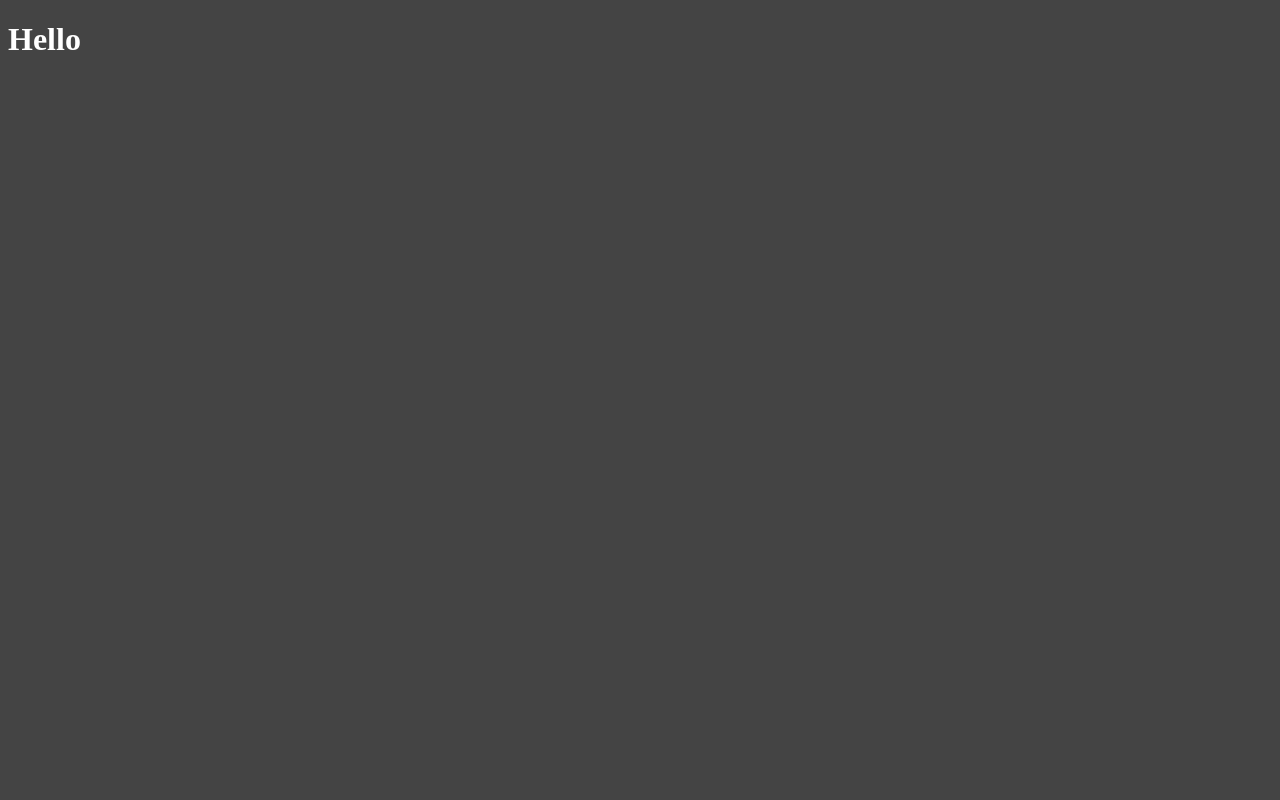
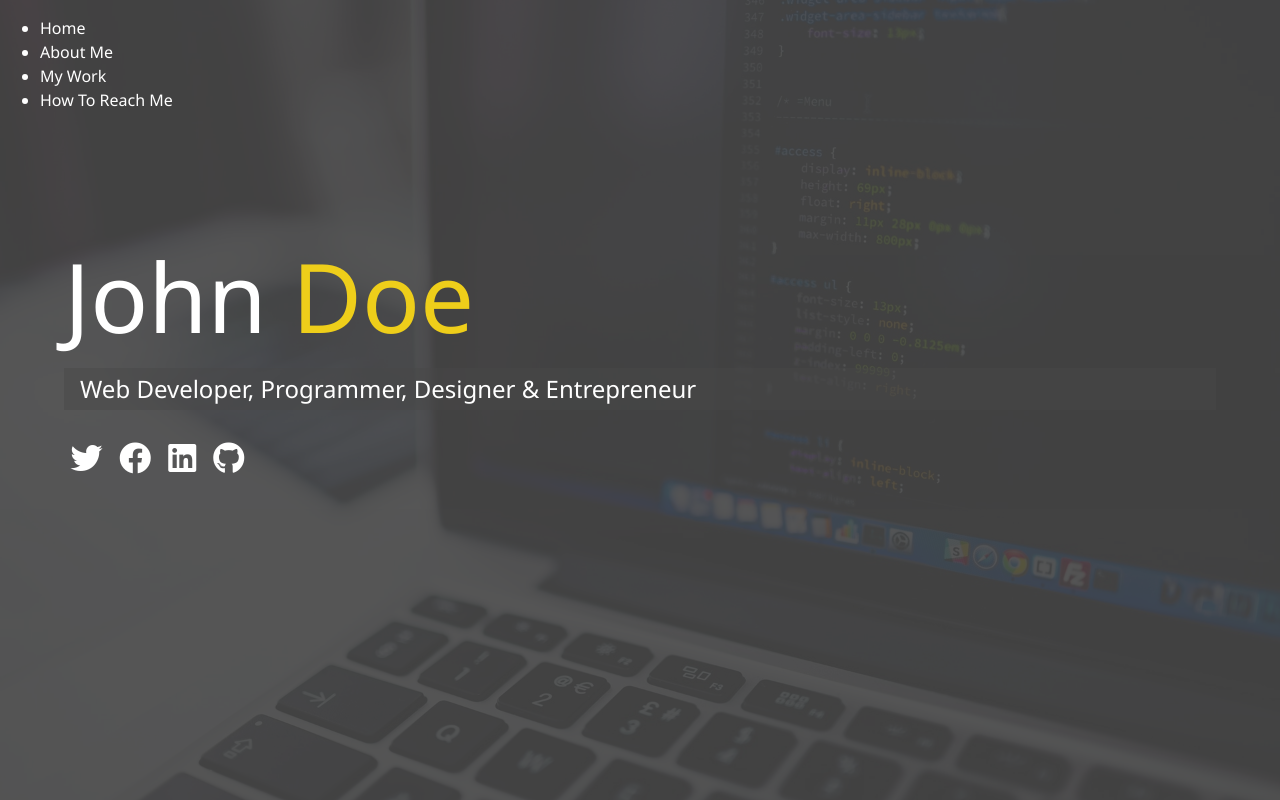
Before and after one commit to aruyamam/responsive-portfolio-website, a plain HTML site: page index.html in a window 1280 px wide. Drawn offline with Linux system fonts and the light colour scheme.

Commit message:
Homepage & Main Sass

```diff
--- a/css/main.css
+++ b/css/main.css
@@ -1,3 +1,66 @@
+* {
+  box-sizing: border-box; }
+
 body {
   background: #444;
-  color: white; }
+  color: white;
+  height: 100%;
+  margin: 0;
+  font-family: 'Segoe UI', Tahoma, Geneva, Verdana, sans-serif;
+  line-height: 1.5; }
+  body#bg-img {
+    background: url(../img/background.jpg);
+    background-attachment: fixed;
+    background-size: cover; }
+    body#bg-img::after {
+      content: '';
+      position: absolute;
+      top: 0;
+      right: 0;
+      width: 100%;
+      height: 100%;
+      z-index: -1;
+      background: rgba(68, 68, 68, 0.9); }
+
+h1,
+h2,
+h3 {
+  margin: 0;
+  font-weight: 400; }
+  h1.lg-heading,
+  h2.lg-heading,
+  h3.lg-heading {
+    font-size: 6rem; }
+  h1.sm-heading,
+  h2.sm-heading,
+  h3.sm-heading {
+    margin-bottom: 2rem;
+    padding: 0.2rem 1rem;
+    background: rgba(73, 73, 73, 0.5); }
+
+a {
+  color: #fff;
+  text-decoration: none; }
+
+header {
+  position: fixed;
+  z-index: 2;
+  width: 100%; }
+
+.text-secondary {
+  color: #eece1a; }
+
+main {
+  height: 100%;
+  padding: 4rem; }
+  main .icons {
+    margin-top: 1rem; }
+    main .icons a {
+      padding: 0.4rem; }
+      main .icons a:hover {
+        color: #eece1a;
+        transition: all 0.5s ease-out; }
+  main#home {
+    overflow: hidden; }
+    main#home h1 {
+      margin-top: 20vh; }
--- a/index.html
+++ b/index.html
@@ -5,9 +5,74 @@
       <meta name="viewport" content="width=device-width, initial-scale=1.0" />
       <meta http-equiv="X-UA-Compatible" content="ie=edge" />
       <title>Welcome To My Portfolio</title>
+      <link
+         rel="stylesheet"
+         href="https://use.fontawesome.com/releases/v5.8.2/css/all.css"
+         integrity="sha384-oS3vJWv+0UjzBfQzYUhtDYW+Pj2yciDJxpsK1OYPAYjqT085Qq/1cq5FLXAZQ7Ay"
+         crossorigin="anonymous"
+      />
       <link rel="stylesheet" href="css/main.css" />
    </head>
-   <body>
-      <h1>Hello</h1>
+   <body id="bg-img">
+      <header>
+         <div class="menu-btn">
+            <div class="btn-line"></div>
+            <div class="btn-line"></div>
+            <div class="btn-line"></div>
+         </div>
+
+         <nav class="menu">
+            <div class="menu-branding">
+               <div class="portrait"></div>
+            </div>
+            <ul class="menu-nav">
+               <li class="nav-item">
+                  <a href="/" class="nav-link">
+                     Home
+                  </a>
+               </li>
+               <li class="nav-item">
+                  <a href="/about.html" class="nav-link">
+                     About Me
+                  </a>
+               </li>
+               <li class="nav-item">
+                  <a href="/work.html" class="nav-link">
+                     My Work
+                  </a>
+               </li>
+               <li class="nav-item">
+                  <a href="/contact.html" class="nav-link">
+                     How To Reach Me
+                  </a>
+               </li>
+            </ul>
+         </nav>
+      </header>
+
+      <main id="home">
+         <h1 class="lg-heading">
+            John <span class="text-secondary">Doe</span>
+         </h1>
+         <h2 class="sm-heading">
+            Web Developer, Programmer, Designer & Entrepreneur
+         </h2>
+         <div class="icons">
+            <a href="#1">
+               <i class="fab fa-twitter fa-2x"></i>
+            </a>
+            <a href="#1">
+               <i class="fab fa-facebook fa-2x"></i>
+            </a>
+            <a href="#1">
+               <i class="fab fa-linkedin fa-2x"></i>
+            </a>
+            <a href="#1">
+               <i class="fab fa-github fa-2x"></i>
+            </a>
+         </div>
+      </main>
+
+      <script src="js/main.js"></script>
    </body>
 </html>
```
Also changed, not shown: img/background.jpg (added), img/portrait.jpg (added), img/portrait_small.jpg (added), img/projects/project1.jpg (added), img/projects/project2.jpg (added), img/projects/project3.jpg (added), img/projects/project4.jpg (added), img/projects/project5.jpg (added), js/main.js (added).
